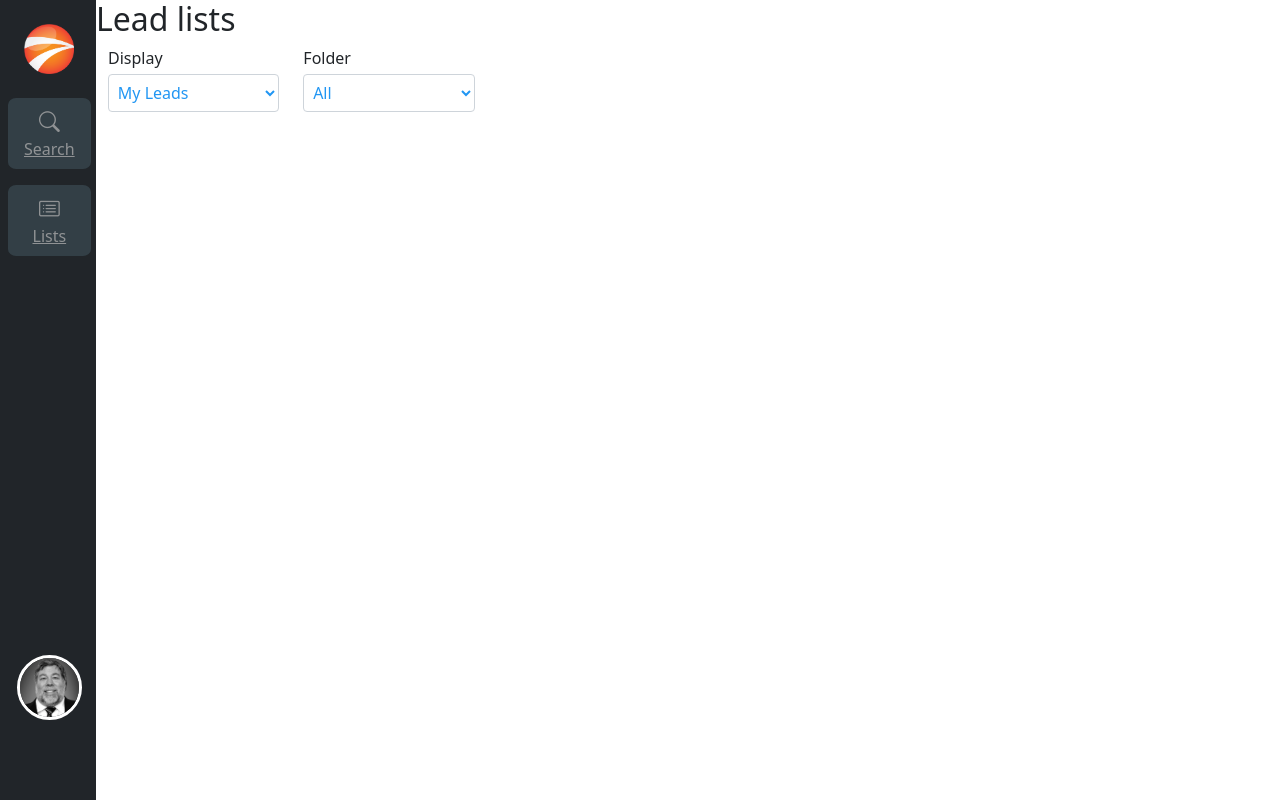
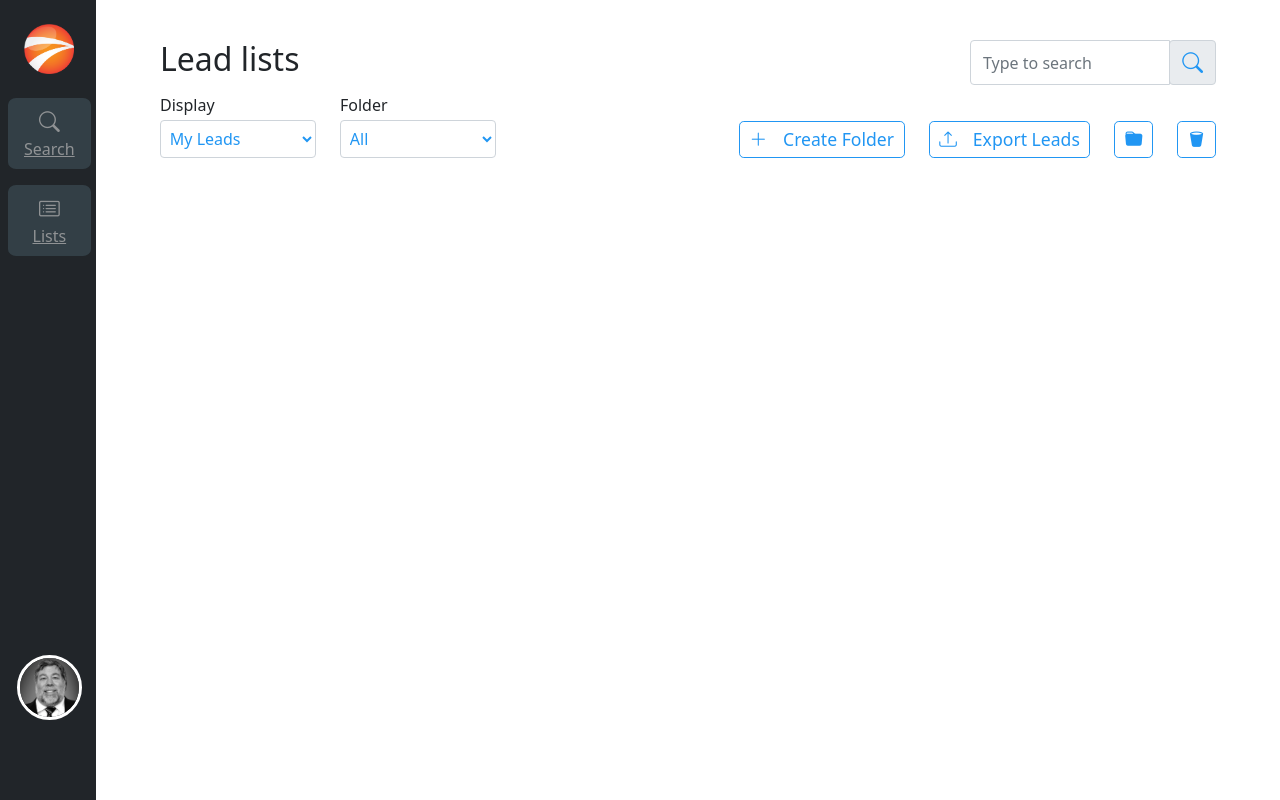
Before and after one commit to jclb-sbm/contactout-assignment, a React (Create React App) app: page / in a window 1280 px wide. Built offline with nearby package versions, Linux system fonts and the light colour scheme.

Commit message:
feat(Base Table): Create Util Buttons

```diff
--- a/src/components/BaseTable/BaseTable.sass
+++ b/src/components/BaseTable/BaseTable.sass
@@ -1,19 +1,59 @@
 @import "./../../styles/_colors"
+
+.basetable
+  padding-top: 2.5rem
+  &-large
+    padding-right: 4rem
+    padding-left: 10rem
+
+.searchbar__icon
+  color: $primary
+  font-size: 1.3rem
 
 .filter__label
   margin-bottom: 0.2rem
   font-weight: 500
 
+%onBtnHover
+  transition: color 0.15s ease-in-out, background-color 0.15s ease-in-out, border-color 0.15s ease-in-out, box-shadow 0.15s ease-in-out
+
+.utils__btn--outlined
+  color: $primary
+  border: 1px solid $primary
+  margin: 1.75rem 0.75rem 0
+  display: inline-block
+  font-weight: 400
+  line-height: 1
+  background-color: transparent
+  padding: .5rem 0.6rem
+  font-size: 1.1rem
+  border-radius: 0.3rem
+  &:hover
+    background-color: $primary
+    color: white
+    border: 1px solid transparent
+    @extend %onBtnHover
+    i
+      color: white
+
+.utils__btn-icon
+  font-size: 1.1rem
+  color: $primary
+  @extend %onBtnHover
+
+.utils__btn-text
+  margin-left: 1rem
+
 select
-  display: block;
-  width: 100%;
-  padding: 0.375rem 0.3rem;
-  font-size: 1rem;
-  font-weight: 400;
-  line-height: 1.5;
-  color: $primary;
-  background-color: #fff;
-  background-clip: padding-box;
-  border: 1px solid #ced4da;
-  border-radius: 0.25rem;
-  transition: border-color 0.15s ease-in-out, box-shadow 0.15s ease-in-out;
+  display: block
+  width: 100%
+  padding: 0.375rem 0.3rem
+  font-size: 1rem
+  font-weight: 400
+  line-height: 1.5
+  color: $primary
+  background-color: #fff
+  background-clip: padding-box
+  border: 1px solid #ced4da
+  border-radius: 0.25rem
+  transition: border-color 0.15s ease-in-out, box-shadow 0.15s ease-in-out
--- a/src/components/BaseTable/index.tsx
+++ b/src/components/BaseTable/index.tsx
@@ -1,9 +1,15 @@
 import {
+  Button,
   Col,
   Container,
   Form,
+  FormControl,
+  InputGroup,
   Row,
 } from 'react-bootstrap'
+import { useMediaQuery } from 'react-responsive'
+import cx from 'classnames'
+
 import './BaseTable.sass'
 
 const data = [{
@@ -48,16 +54,77 @@ const SelectFilter = (props: any) => {
   )
 }
 
+const Filters = (props: any) => {
+  return (
+    <>
+    {props.fields.map(({ label, values }: any) =>
+      <Col sm="6" lg="2">
+        <SelectFilter label={label} options={values} />
+      </Col>
+    )}
+    </>
+  )
+}
+
+const UtilBtns = (props: any) => {
+  return (
+    <>
+      {props.fields.map(({ icon, text }: any) => {
+        return (
+          <Button className="utils__btn--outlined">
+            <i className={`bi ${icon} utils__btn-icon`}></i>
+            {text && <span className="utils__btn-text">{text}</span>}
+          </Button>
+        )
+      })}
+    </>
+  )
+}
+
+const Searchbar = () => {
+  return (
+    <>
+      <InputGroup className="mb-2">
+        <FormControl id="inlineFormInputGroup" placeholder="Type to search" />
+        <InputGroup.Prepend>
+          <InputGroup.Text className="searchbar__icon">
+              <i className="bi bi-search"></i>
+          </InputGroup.Text>
+        </InputGroup.Prepend>
+      </InputGroup>
+    </>
+  )
+}
+
 function BaseTable() {
+  const isLgScreen = useMediaQuery({ query: '(min-width: 786px)' })
+
   return (
-    <Container fluid>
-      <h2>Lead lists</h2>
+    <Container fluid className={cx('basetable', {'basetable-large': isLgScreen})}>
       <Row>
-        <Col sm="2">
-          <SelectFilter label="Display" options={["My Leads",2,3,4,5]} />
+        <Col sm="12" lg="2">
+          <h2>Lead lists</h2>
         </Col>
-        <Col sm="2">
-          <SelectFilter label="Folder" options={["All",2,3,4,5]} />
+        <Col lg={{span: 3, offset: 7}}
+          md="12"
+        >
+          <Searchbar />
+        </Col>
+      </Row>
+      <Row>
+        <Filters fields={[
+            {label: "Display", values: ["My Leads",2,3,4,5]},
+            {label: "Folder", values: ["All",2,3,4,5]}
+          ]}
+        />
+        <Col sm="12" lg="8" className="d-flex justify-content-end pe-0">
+          <UtilBtns fields={[
+              {text: "Create Folder", icon: "bi-plus-lg"},
+              {text: "Export Leads", icon: "bi-upload"},
+              {icon: "bi-folder-fill"},
+              {icon: "bi-trash2-fill"},
+            ]}
+          />
         </Col>
       </Row>
     </Container>
```
